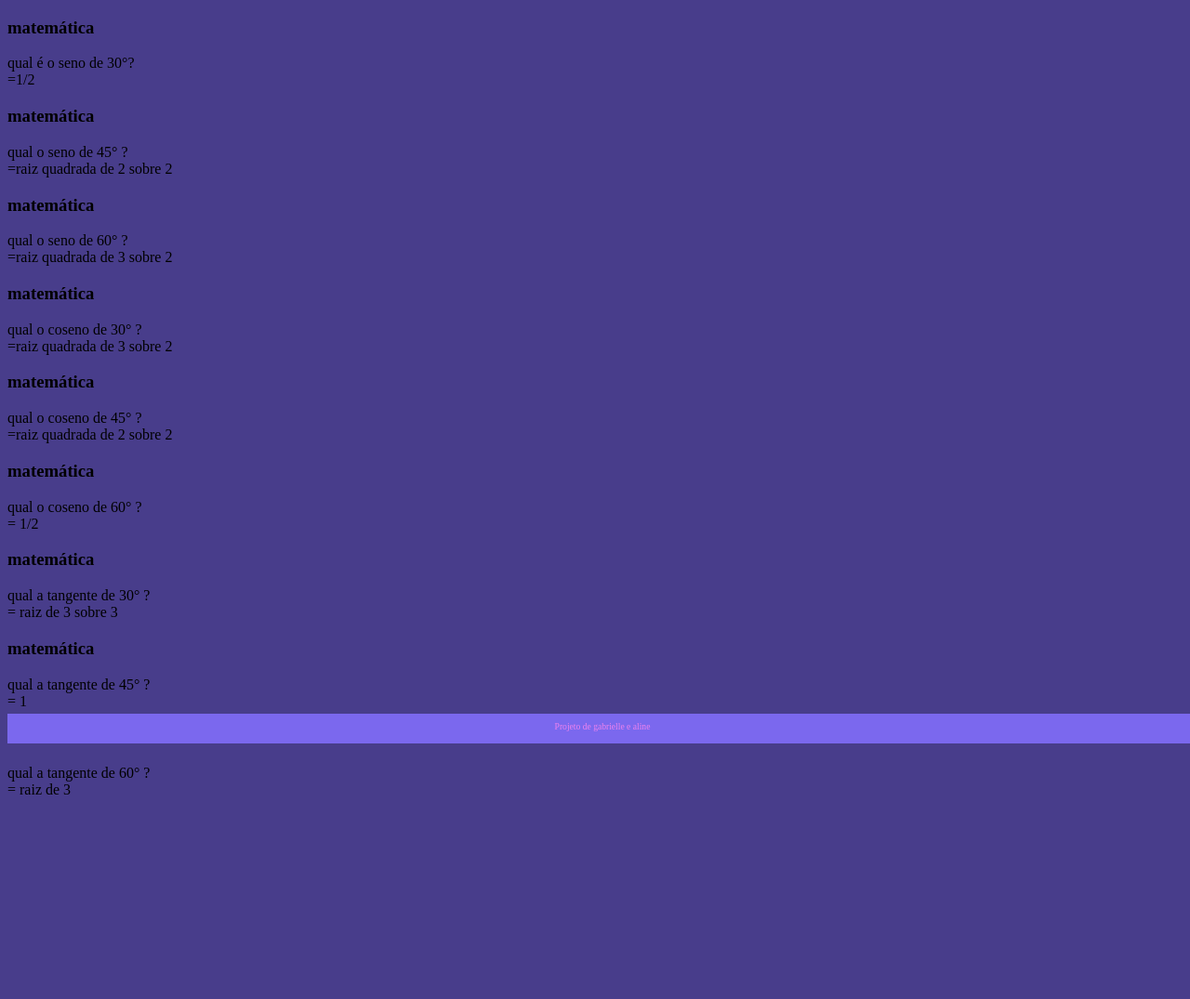
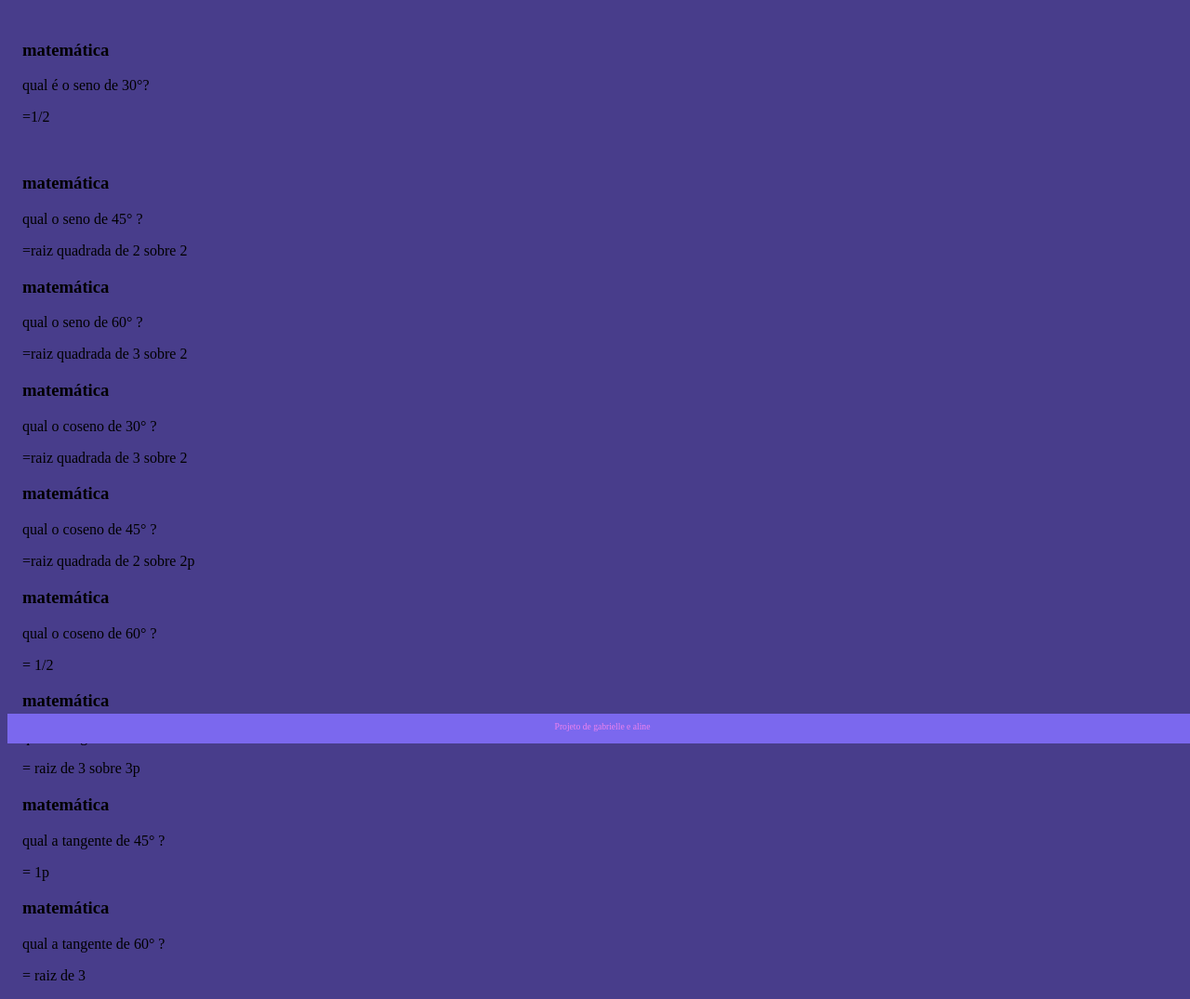
Before and after one commit to alinecoghetto/Flash-card, a plain HTML site: page index.html in a window 1280 px wide. Shown: the whole page at 93% size. Before the commit the page ends 867 px from the top, so only its background shows below. Drawn offline with Linux system fonts and the light colour scheme.

Commit message:
index.html

```diff
--- a/assets/style.css
+++ b/assets/style.css
@@ -1,6 +1,14 @@
 body {
     background-color: darkslateblue;
     font-family: Bai Jamjuree;
+}
+
+#container {
+    display: flex;
+}
+
+.cartao {
+    margin: 1rem 1rem;
 }
 
 footer {
--- a/index.html
+++ b/index.html
@@ -14,10 +14,10 @@
                         <div class="cartao__conteudo">
                                 <h3>matemática</h3>
                                 <div class="cartao__conteudo__pergunta">
-                                        qual é o seno de 30°?
+                                        <p>qual é o seno de 30°?</p>
                                 </div>
                                 <div class="cartao__conteudo__resposta">
-                                         =1/2
+                                         <p>=1/2</p>
                                 </div>
                         </div>
                 </article>
@@ -27,10 +27,10 @@
         <div class="cartao__conteudo">
                 <h3>matemática</h3>
                 <div class="cartao__conteudo__pergunta">
-                        qual o seno de 45° ?
+                        <p>qual o seno de 45° ?</p>
                 </div>
                 <div class="cartao__conteudo__resposta">
-                        =raiz quadrada de 2 sobre 2
+                       <p> =raiz quadrada de 2 sobre 2 </p>
                 </div>
         </div>
 </article>
@@ -40,10 +40,10 @@
         <div class="cartao__conteudo">
                 <h3>matemática</h3>
                 <div class="cartao__conteudo__pergunta">
-                        qual o seno de 60° ?
+                        <p>qual o seno de 60° ? </p>
                 </div>
                 <div class="cartao__conteudo__resposta">
-                        =raiz quadrada de 3 sobre 2
+                       <p> =raiz quadrada de 3 sobre 2 </p>
                 </div>
         </div>
 </article>
@@ -53,10 +53,10 @@
         <div class="cartao__conteudo">
                 <h3>matemática</h3>
                 <div class="cartao__conteudo__pergunta">
-                        qual o coseno de 30° ?
+                       <p>qual o coseno de 30° ?</p>
                 </div>
                 <div class="cartao__conteudo__resposta">
-                        =raiz quadrada de 3 sobre 2
+                        <p>=raiz quadrada de 3 sobre 2</p>
                 </div>
         </div>
 </article>
@@ -66,10 +66,10 @@
         <div class="cartao__conteudo">
                 <h3>matemática</h3>
                 <div class="cartao__conteudo__pergunta">
-                        qual o coseno de 45° ?
+                        <p>qual o coseno de 45° ?</p>
                 </div>
                 <div class="cartao__conteudo__resposta">
-                        =raiz quadrada de 2 sobre 2
+                        <p>=raiz quadrada de 2 sobre 2p </p>
                 </div>
         </div>
 </article>
@@ -79,10 +79,10 @@
         <div class="cartao__conteudo">
                 <h3>matemática</h3>
                 <div class="cartao__conteudo__pergunta">
-                        qual o coseno de 60° ?
+                        <p>qual o coseno de 60° ?</p>
                 </div>
                 <div class="cartao__conteudo__resposta">
-                        = 1/2
+                       <p> = 1/2 </p>
                 </div>
         </div>
 </article>
@@ -92,10 +92,10 @@
         <div class="cartao__conteudo">
                 <h3>matemática</h3>
                 <div class="cartao__conteudo__pergunta">
-                        qual a tangente de 30° ?
+                       <p> qual a tangente de 30° ? </p>
                 </div>
                 <div class="cartao__conteudo__resposta">
-                        = raiz de 3 sobre 3
+                       <p>= raiz de 3 sobre 3p</p>
                 </div>
         </div>
 </article>
@@ -105,10 +105,10 @@
         <div class="cartao__conteudo">
                 <h3>matemática</h3>
                 <div class="cartao__conteudo__pergunta">
-                        qual a tangente de 45° ?
+                        <p>qual a tangente de 45° ?</p>
                 </div>
                 <div class="cartao__conteudo__resposta">
-                        = 1
+                       <p> = 1p </p>
                 </div>
         </div>
 </article>
@@ -118,10 +118,10 @@
         <div class="cartao__conteudo">
                 <h3>matemática</h3>
                 <div class="cartao__conteudo__pergunta">
-                        qual a tangente de 60° ?
+                       <p> qual a tangente de 60° ? </p>
                 </div>
                 <div class="cartao__conteudo__resposta">
-                        = raiz de 3
+                       <p> = raiz de 3 </p>
                 </div>
         </div>
 </article>
```
